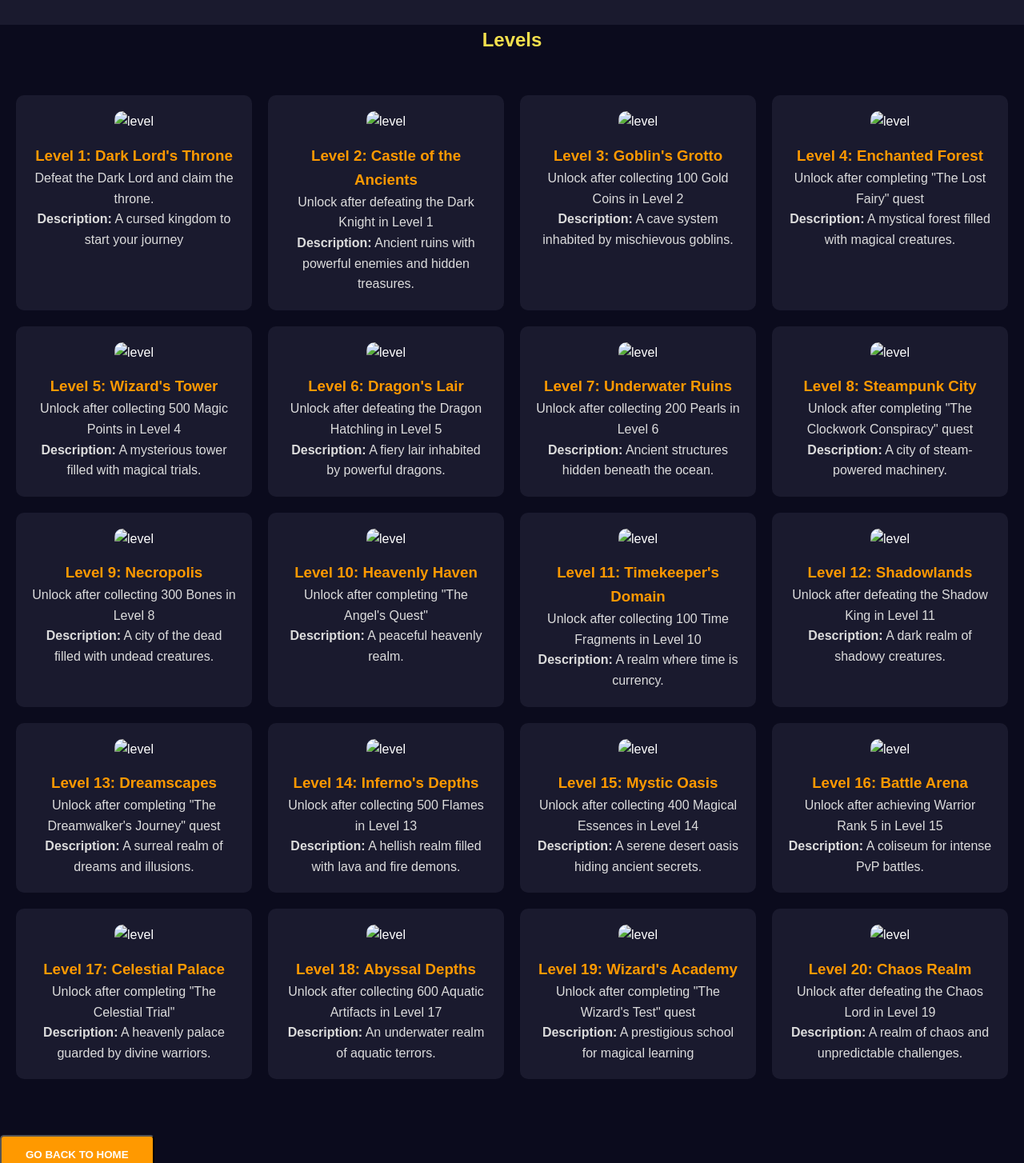
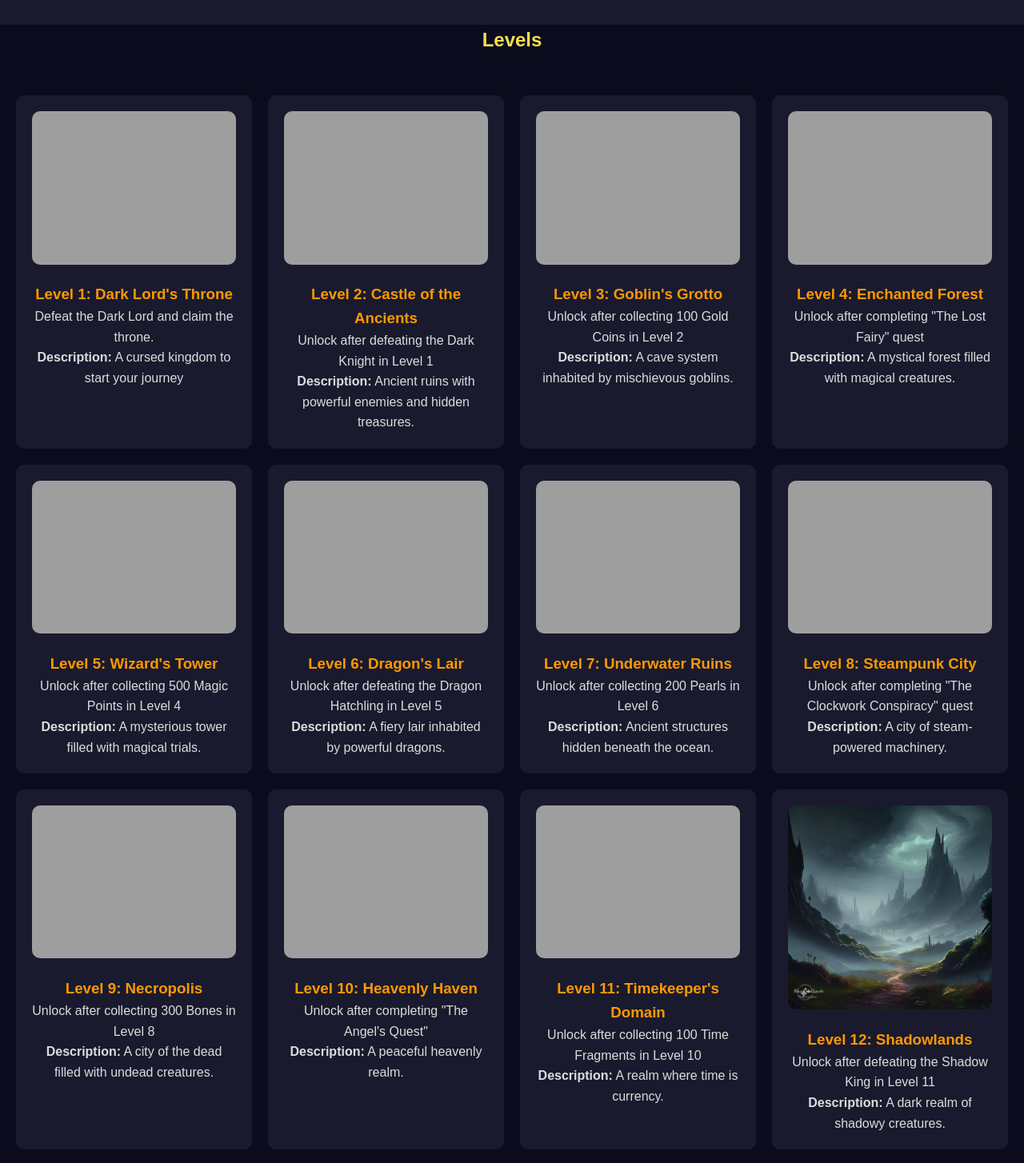
Before and after one commit to robbyjhay/Quest-of-legends, a plain HTML site: page levels.html in a window 1280 px wide. Shown: the part 280-1734 px from the top of the page at 80% size. Drawn offline with Linux system fonts and the light colour scheme; the site is published under a folder, as on GitHub Pages, so addresses that start at the root find nothing.

Commit message:
Update levels.html

```diff
--- a/levels.html
+++ b/levels.html
@@ -29,121 +29,121 @@
             <h2>Levels</h2>
             <div class="level-grid">
                 <div class="level-item">
-                    <img src="/assets/img/level/Dark Lord's Throne.jpeg" alt="level">
+                    <img src="assets/img/level/Dark Lord's Throne.jpeg" alt="level">
                     <h3>Level 1: Dark Lord's Throne</h3>
                     <p>Defeat the Dark Lord and claim the throne.</p>
                     <p><b>Description:</b> A cursed kingdom to start your journey</p>
                 </div>
                 <div class="level-item">
-                    <img src="/assets/img/level/Castle of the Ancients.jpeg" alt="level">
+                    <img src="assets/img/level/Castle of the Ancients.jpeg" alt="level">
                     <h3>Level 2: Castle of the Ancients</h3>
                     <p>Unlock after defeating the Dark Knight in Level 1</p>
                     <p><b>Description:</b> Ancient ruins with powerful enemies and hidden treasures.</p>
                 </div>
                 <div class="level-item">
-                    <img src="/assets/img/level/Goblin's Grotto.jpeg" alt="level">
+                    <img src="assets/img/level/Goblin's Grotto.jpeg" alt="level">
                     <h3>Level 3: Goblin's Grotto</h3>
                     <p>Unlock after collecting 100 Gold Coins in Level 2</p>
                     <p><b>Description:</b> A cave system inhabited by mischievous goblins.</p>
                 </div>
                 <div class="level-item">
-                    <img src="/assets/img/level/Enchanted Forest.jpeg" alt="level">
+                    <img src="assets/img/level/Enchanted Forest.jpeg" alt="level">
                     <h3>Level 4: Enchanted Forest</h3>
                     <p>Unlock after completing "The Lost Fairy" quest</p>
                     <p><b>Description:</b> A mystical forest filled with magical creatures.</p>
                 </div>
                 <div class="level-item">
-                    <img src="/assets/img/level/Wizard's Tower.jpeg" alt="level">
+                    <img src="assets/img/level/Wizard's Tower.jpeg" alt="level">
                     <h3>Level 5: Wizard's Tower</h3>
                     <p>Unlock after collecting 500 Magic Points in Level 4</p>
                     <p><b>Description:</b> A mysterious tower filled with magical trials.</p>
                 </div>
                 <div class="level-item">
-                    <img src="/assets/img/level/Dragon's Lair.jpeg" alt="level">
+                    <img src="assets/img/level/Dragon's Lair.jpeg" alt="level">
                     <h3>Level 6: Dragon's Lair</h3>
                     <p>Unlock after defeating the Dragon Hatchling in Level 5</p>
                     <p><b>Description:</b> A fiery lair inhabited by powerful dragons.</p>
                 </div>
                 <div class="level-item">
-                    <img src="/assets/img/level/Underwater Ruins.jpeg" alt="level">
+                    <img src="assets/img/level/Underwater Ruins.jpeg" alt="level">
                     <h3>Level 7: Underwater Ruins</h3>
                     <p>Unlock after collecting 200 Pearls in Level 6</p>
                     <p><b>Description:</b> Ancient structures hidden beneath the ocean.</p>
                 </div>
                 <div class="level-item">
-                    <img src="/assets/img/level/Steampunk City.jpeg" alt="level">
+                    <img src="assets/img/level/Steampunk City.jpeg" alt="level">
                     <h3>Level 8: Steampunk City</h3>
                     <p>Unlock after completing "The Clockwork Conspiracy" quest</p>
                     <p><b>Description:</b> A city of steam-powered machinery.</p>
                 </div>
                 <div class="level-item">
-                    <img src="/assets/img/level/Necropolis.jpeg" alt="level">
+                    <img src="assets/img/level/Necropolis.jpeg" alt="level">
                     <h3>Level 9: Necropolis</h3>
                     <p>Unlock after collecting 300 Bones in Level 8</p>
                     <p><b>Description:</b> A city of the dead filled with undead creatures.</p>
                 </div>
                 <div class="level-item">
-                    <img src="/assets/img/level/Heavenly Haven.jpeg" alt="level">
+                    <img src="assets/img/level/Heavenly Haven.jpeg" alt="level">
                     <h3>Level 10: Heavenly Haven</h3>
                     <p>Unlock after completing "The Angel's Quest"</p>
                     <p><b>Description:</b> A peaceful heavenly realm.</p>
                 </div>
                 <div class="level-item">
-                    <img src="/assets/img/level/Timekeeper's Domain.jpeg" alt="level">
+                    <img src="assets/img/level/Timekeeper's Domain.jpeg" alt="level">
                     <h3>Level 11: Timekeeper's Domain</h3>
                     <p>Unlock after collecting 100 Time Fragments in Level 10</p>
                     <p><b>Description:</b> A realm where time is currency.</p>
                 </div>
                 <div class="level-item">
-                    <img src="/assets/img/level/Shadowlands.jpeg" alt="level">
+                    <img src="assets/img/level/Shadowlands.jpeg" alt="level">
                     <h3>Level 12: Shadowlands</h3>
                     <p>Unlock after defeating the Shadow King in Level 11</p>
                     <p><b>Description:</b> A dark realm of shadowy creatures.</p>
                 </div>
                 <div class="level-item">
-                    <img src="/assets/img/level/Dreamscapes.jpeg" alt="level">
+                    <img src="assets/img/level/Dreamscapes.jpeg" alt="level">
                     <h3>Level 13: Dreamscapes</h3>
                     <p>Unlock after completing "The Dreamwalker's Journey" quest</p>
                     <p><b>Description:</b> A surreal realm of dreams and illusions.</p>
                 </div>
                 <div class="level-item">
-                    <img src="/assets/img/level/Inferno's Depths.jpeg" alt="level">
+                    <img src="assets/img/level/Inferno's Depths.jpeg" alt="level">
                     <h3>Level 14: Inferno's Depths</h3>
                     <p>Unlock after collecting 500 Flames in Level 13</p>
                     <p><b>Description:</b> A hellish realm filled with lava and fire demons.</p>
                 </div>
                 <div class="level-item">
-                    <img src="/assets/img/level/Mystic Oasis.jpeg" alt="level">
+                    <img src="assets/img/level/Mystic Oasis.jpeg" alt="level">
                     <h3>Level 15: Mystic Oasis</h3>
                     <p>Unlock after collecting 400 Magical Essences in Level 14</p>
                     <p><b>Description:</b> A serene desert oasis hiding ancient secrets.</p>
                 </div>
                 <div class="level-item">
-                    <img src="/assets/img/level/Battle Arena.jpeg" alt="level">
+                    <img src="assets/img/level/Battle Arena.jpeg" alt="level">
                     <h3>Level 16: Battle Arena</h3>
                     <p>Unlock after achieving Warrior Rank 5 in Level 15</p>
                     <p><b>Description:</b> A coliseum for intense PvP battles.</p>
                 </div>
                 <div class="level-item">
-                    <img src="/assets/img/level/Celestial Palace.jpeg" alt="level">
+                    <img src="assets/img/level/Celestial Palace.jpeg" alt="level">
                     <h3>Level 17: Celestial Palace</h3>
                     <p>Unlock after completing "The Celestial Trial"</p>
                     <p><b>Description:</b> A heavenly palace guarded by divine warriors.</p>
                 </div>
                 <div class="level-item">
-                    <img src="/assets/img/level/Abyssal Depths.jpeg" alt="level">
+                    <img src="assets/img/level/Abyssal Depths.jpeg" alt="level">
                     <h3>Level 18: Abyssal Depths</h3>
                     <p>Unlock after collecting 600 Aquatic Artifacts in Level 17</p>
                     <p><b>Description:</b> An underwater realm of aquatic terrors.</p>
                 </div>
                 <div class="level-item">
-                    <img src="/assets/img/level/Wizard's Academy.jpeg" alt="level">
+                    <img src="assets/img/level/Wizard's Academy.jpeg" alt="level">
                     <h3>Level 19: Wizard's Academy</h3>
                     <p>Unlock after completing "The Wizard's Test" quest</p>
                     <p><b>Description:</b> A prestigious school for magical learning</p>
                 </div>
                 <div class="level-item">
-                    <img src="/assets/img/level/Chaos Realm.jpeg" alt="level">
+                    <img src="assets/img/level/Chaos Realm.jpeg" alt="level">
                     <h3>Level 20: Chaos Realm</h3>
                     <p>Unlock after defeating the Chaos Lord in Level 19</p>
                     <p><b>Description:</b> A realm of chaos and unpredictable challenges.</p>
```
